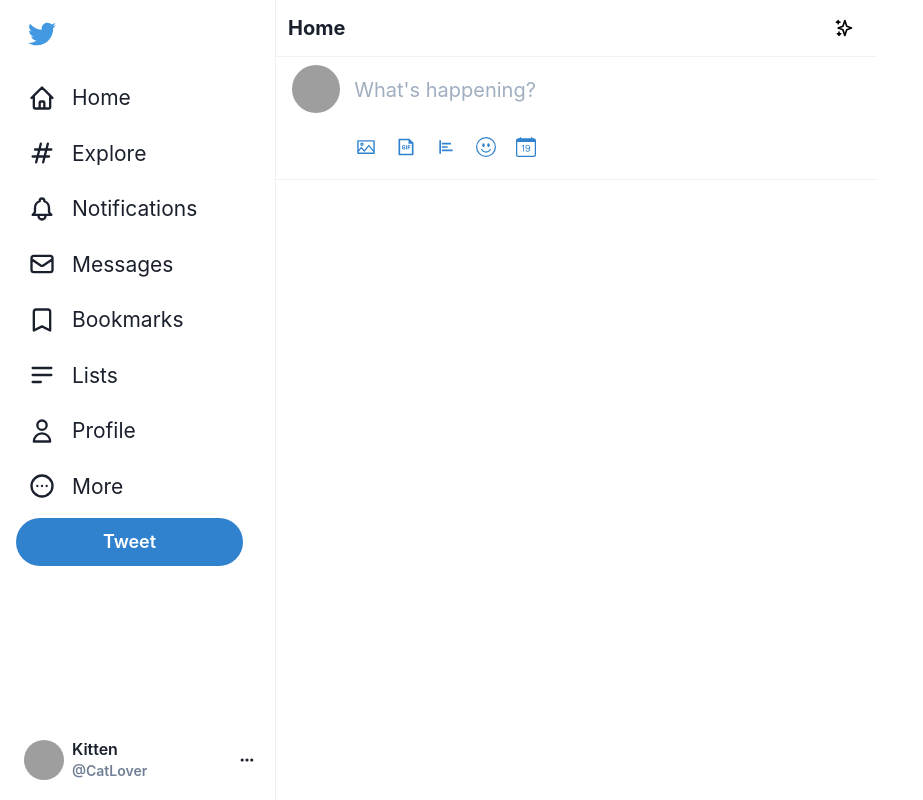
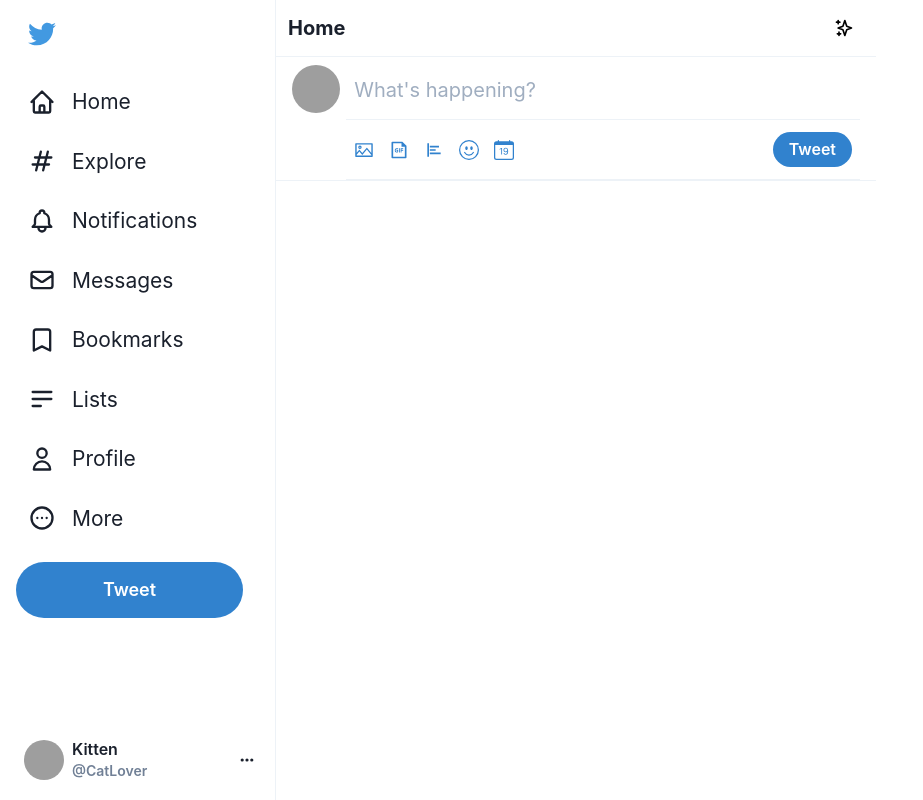
Before and after one commit to tomasbirbe/twitter-clone, a React (Vite) app: page /home in a window 1280 px wide. Shown: the whole page, without its empty margins (0-923 px from the left). Built offline with nearby package versions, Linux system fonts and the light colour scheme; grey boxes are pictures that could not be loaded.

Commit message:
Finish tweetbox and split functions and components in smaller files

```diff
--- a/src/App.tsx
+++ b/src/App.tsx
@@ -3,7 +3,7 @@ import React from 'react';
 import { Switch, Route, Redirect } from 'react-router-dom';
 
 import Layout from './Layout/Layout';
-import Feed from './Pages/Feed';
+import Feed from './Pages/Feed/Feed';
 
 const App = () => (
   <Layout>
--- a/src/Layout/components/Nav.tsx
+++ b/src/Layout/components/Nav.tsx
@@ -20,7 +20,7 @@ import { Stack, Text } from '@chakra-ui/layout';
 import { Button } from '@chakra-ui/button';
 import Icon from '@chakra-ui/icon';
 import NavLink from './NavLink';
-import TwButton from './TwButton';
+import TwButton from '../../components/TwButton';
 import HomeButton from './HomeButton';
 import ProfilePic from '../../components/ProfilePic';
 
@@ -37,8 +37,9 @@ const Nav = () => (
     <Stack
       as="ul"
       paddingInlineEnd={8}
-      justify="space-around"
+      justify="space-between"
       alignItems="flex-start"
+      spacing={3}
     >
       <HomeButton />
       <NavLink icon={HiOutlineHome} text="Home" />
@@ -49,11 +50,12 @@ const Nav = () => (
       <NavLink icon={HiOutlineMenuAlt2} text="Lists" />
       <NavLink icon={HiOutlineUser} text="Profile" />
       <NavLink icon={HiOutlineDotsCircleHorizontal} text="More" />
+      <Stack width="100%" paddingBlockStart={2}>
         <TwButton
           fontSize={18}
           color="white"
           bg="blue.500"
-        paddingBlock={6}
+          paddingBlock={7}
           _hover={{
             bg: 'blue.600',
           }}
@@ -61,6 +63,7 @@ const Nav = () => (
           Tweet
 
         </TwButton>
+      </Stack>
 
     </Stack>
 
--- a/src/Pages/Feed.tsx
+++ /dev/null
@@ -1,143 +0,0 @@
-import React, { useRef, useState } from 'react';
-
-// Chakra-ui
-
-import {
-  Stack, Text,
-} from '@chakra-ui/layout';
-
-// Icons
-
-import { HiOutlineSparkles } from 'react-icons/hi';
-import { IoEarth } from 'react-icons/io5';
-import { AiOutlinePicture } from 'react-icons/ai';
-import { RiFileGifLine } from 'react-icons/ri';
-import { BiPoll } from 'react-icons/bi';
-import { BsEmojiSmile, BsCalendarDate } from 'react-icons/bs';
-
-// Components
-
-import { Textarea } from '@chakra-ui/textarea';
-import Icon from '@chakra-ui/icon';
-import ProfilePic from '../components/ProfilePic';
-import IconButton from '../components/IconButton';
-import TweetButton from '../Layout/components/TwButton';
-
-const Feed = () => {
-  const [whoCanReplyButton, setWhoCanReplyButton] = useState(false);
-
-  const textAreaRef = useRef<any>();
-
-  const showButton = () => {
-    setWhoCanReplyButton(true);
-  };
-
-  const autoGrow = () => {
-    textAreaRef.current.style.height = '0px';
-    textAreaRef.current.style.height = `${textAreaRef.current.scrollHeight}px`;
-  };
-
-  return (
-    <Stack
-      as="main"
-      width="100%"
-      maxWidth="600px"
-    >
-      <Stack
-        as="header"
-        direction="row"
-        align="center"
-        borderBlockEnd="1px"
-        borderColor="gray.100"
-        justify="space-between"
-        width="100%"
-        paddingInline={3}
-        paddingBlock={2}
-
-      >
-        <Text fontWeight="bold" fontSize={20}>Home</Text>
-        <IconButton as={HiOutlineSparkles} color="black" boxSize={5} />
-      </Stack>
-      <Stack
-        as="section"
-        direction="row"
-        paddingInline={4}
-        borderBlockEnd="1px"
-        borderColor="gray.100"
-        spacing={0}
-      >
-        <Stack width="60px">
-          <ProfilePic size={12} />
-        </Stack>
-        <Stack width="100%" spacing={whoCanReplyButton ? 5 : 3}>
-          <Stack
-            spacing={1}
-          >
-            <Stack
-              direction="row"
-              align="center"
-              justify="center"
-            >
-
-              <Textarea
-                border={0}
-                paddingInline={2}
-                paddingBlockStart={3}
-                paddingBlockEnd={0}
-                _focus={{ outline: 0 }}
-                resize="none"
-                placeholder="What's happening?"
-                onInput={autoGrow}
-                fontSize={20}
-                ref={textAreaRef}
-                minHeight="50px"
-                autoFocus
-                onClick={showButton}
-              />
-            </Stack>
-            {
-              whoCanReplyButton
-                ? (
-                  <Stack
-                    direction="row"
-                    align="center"
-                    justify="center"
-                    width="fit-content"
-                  >
-                    <TweetButton
-                      bg="transparent"
-                      height="fit-content"
-                      paddingBlock={1}
-                      paddingInline={3}
-                      color="blue.500"
-                      fontSize={14}
-                      _hover={{
-                        bg: 'gray.100',
-                      }}
-                    >
-                      <Stack direction="row" justify="flex-start" align="center" width="100%" spacing={1}>
-                        <Icon as={IoEarth} boxSize={4} />
-                        <Text>Everyone can reply</Text>
-                      </Stack>
-                    </TweetButton>
-                  </Stack>
-                )
-                : ''
-            }
-          </Stack>
-          <Stack direction="row" paddingInlineStart={0} spacing={0} justify="flex-start" align="center">
-            <IconButton as={AiOutlinePicture} color="blue.500" boxSize={5} />
-            <IconButton as={RiFileGifLine} color="blue.500" boxSize={5} />
-            <IconButton as={BiPoll} color="blue.500" boxSize={5} />
-            <IconButton as={BsEmojiSmile} color="blue.500" boxSize={5} />
-            <IconButton as={BsCalendarDate} color="blue.500" boxSize={5} />
-          </Stack>
-          <Stack colSpan={4} />
-        </Stack>
-      </Stack>
-      {/* <Stack bg="purple.500" height="485px" mt="15px" /> */}
-    </Stack>
-  );
-};
-
-export default Feed;
--- /dev/null
+++ b/src/Pages/Feed/Feed.tsx
@@ -0,0 +1,27 @@
+import React from 'react';
+
+// Chakra-ui
+
+import { Stack } from '@chakra-ui/layout';
+
+// Components
+
+import TweetBox from './components/TweetBox';
+import FeedHeader from './components/FeedHeader';
+import Tweet from './components/Tweet';
+
+const Feed = () => (
+  <Stack
+    as="main"
+    width="100%"
+    maxWidth="600px"
+  >
+    <FeedHeader />
+    <Stack as="section">
+      <TweetBox />
+      <Tweet />
+    </Stack>
+  </Stack>
+);
+
+export default Feed;
--- /dev/null
+++ b/src/Pages/Feed/components/FeedHeader.tsx
@@ -0,0 +1,32 @@
+import React from 'react';
+
+// Chakra-ui
+
+import { Stack, Text } from '@chakra-ui/layout';
+
+// Icons
+
+import { HiOutlineSparkles } from 'react-icons/hi';
+
+// Components
+
+import IconButton from '../../../components/IconButton';
+
+const FeedHeader = () => (
+  <Stack
+    as="header"
+    direction="row"
+    align="center"
+    borderBlockEnd="1px"
+    borderColor="gray.100"
+    justify="space-between"
+    width="100%"
+    paddingInline={3}
+    paddingBlock={2}
+  >
+    <Text fontWeight="bold" fontSize={20}>Home</Text>
+    <IconButton as={HiOutlineSparkles} color="black" boxSize={5} />
+  </Stack>
+);
+
+export default FeedHeader;
--- /dev/null
+++ b/src/Pages/Feed/components/Tweet.tsx
@@ -0,0 +1,15 @@
+import { Stack } from '@chakra-ui/layout';
+import React from 'react';
+
+const Tweet = () => (
+  <Stack as="article">
+    <Stack>Profile pic</Stack>
+    <Stack>
+      <Stack>Tweet</Stack>
+      <Stack>Media</Stack>
+    </Stack>
+    <Stack>Icons</Stack>
+  </Stack>
+);
+
+export default Tweet;
--- /dev/null
+++ b/src/Pages/Feed/components/TweetBox.tsx
@@ -0,0 +1,41 @@
+import React, { useState } from 'react';
+
+// Chakra-ui
+
+import { Stack } from '@chakra-ui/react';
+
+// Icons
+
+// Components
+
+import ProfilePic from '../../../components/ProfilePic';
+
+import TweetBoxInput from './TweetBoxInput';
+import TweetBoxIcons from './TweetBoxIcons';
+
+const TweetBox = () => {
+  const [whoCanReplyButton, setWhoCanReplyButton] = useState(false);
+
+  return (
+    <Stack
+      direction="row"
+      paddingInline={4}
+      borderBlockEnd="1px"
+      borderColor="gray.100"
+      spacing={0}
+    >
+      <Stack width="60px">
+        <ProfilePic size={12} />
+      </Stack>
+      <Stack width="100%" spacing={whoCanReplyButton ? 3 : 1}>
+        <TweetBoxInput
+          whoCanReplyButton={whoCanReplyButton}
+          setWhoCanReplyButton={setWhoCanReplyButton}
+        />
+        <TweetBoxIcons />
+      </Stack>
+    </Stack>
+  );
+};
+
+export default TweetBox;
--- /dev/null
+++ b/src/Pages/Feed/components/TweetBoxIcons.tsx
@@ -0,0 +1,35 @@
+import React from 'react';
+
+// Chakra-ui
+
+import { Stack } from '@chakra-ui/layout';
+
+// Icons
+
+import { AiOutlinePicture } from 'react-icons/ai';
+import { BiPoll } from 'react-icons/bi';
+import { BsEmojiSmile, BsCalendarDate } from 'react-icons/bs';
+import { RiFileGifLine } from 'react-icons/ri';
+
+// Components
+
+import IconButton from '../../../components/IconButton';
+import TwButton from '../../../components/TwButton';
+
+const TweetBoxIcons = () => (
+  <Stack direction="row" align="center" justify="space-between" paddingInlineEnd={2} borderBlock="1px" paddingBlock={3} borderColor="gray.100">
+    <Stack direction="row" paddingInlineStart={0} spacing={0} justify="flex-start" align="center">
+      <IconButton as={AiOutlinePicture} color="blue.500" boxSize={5} size="35px" />
+      <IconButton as={RiFileGifLine} color="blue.500" boxSize={5} size="35px" />
+      <IconButton as={BiPoll} color="blue.500" boxSize={5} size="35px" />
+      <IconButton as={BsEmojiSmile} color="blue.500" boxSize={5} size="35px" />
+      <IconButton as={BsCalendarDate} color="blue.500" boxSize={5} size="35px" />
+    </Stack>
+    <Stack>
+      <TwButton color="white" bg="blue.500" height="35px">Tweet</TwButton>
+    </Stack>
+  </Stack>
+
+);
+
+export default TweetBoxIcons;
--- /dev/null
+++ b/src/Pages/Feed/components/TweetBoxInput.tsx
@@ -0,0 +1,71 @@
+import { Stack, Text } from '@chakra-ui/layout';
+import { Textarea, Icon } from '@chakra-ui/react';
+import React, { useRef } from 'react';
+import { IoEarth } from 'react-icons/io5';
+import TwButton from '../../../components/TwButton';
+
+const TweetInput = ({ whoCanReplyButton, setWhoCanReplyButton }:any) => {
+  const textAreaRef = useRef<any>();
+
+  const showButton = () => {
+    setWhoCanReplyButton(true);
+  };
+
+  const autoGrow = () => {
+    textAreaRef.current.style.height = '0px';
+    textAreaRef.current.style.height = `${textAreaRef.current.scrollHeight}px`;
+  };
+
+  return (
+    <Stack
+      spacing={1}
+    >
+      <Stack direction="row" align="center" justify="center">
+        <Textarea
+          border={0}
+          paddingInline={2}
+          paddingBlockStart={3}
+          paddingBlockEnd={0}
+          _focus={{ outline: 0 }}
+          resize="none"
+          placeholder="What's happening?"
+          onInput={autoGrow}
+          fontSize={20}
+          ref={textAreaRef}
+          minHeight="50px"
+          autoFocus
+          onClick={showButton}
+        />
+      </Stack>
+      {whoCanReplyButton
+        ? (
+          <Stack
+            direction="row"
+            align="center"
+            justify="center"
+            width="fit-content"
+          >
+            <TwButton
+              bg="transparent"
+              height="fit-content"
+              paddingBlock={1}
+              paddingInline={3}
+              color="blue.500"
+              fontSize={14}
+              _hover={{
+                bg: 'gray.100',
+              }}
+            >
+              <Stack direction="row" justify="flex-start" align="center" width="100%" spacing={1}>
+                <Icon as={IoEarth} boxSize={4} />
+                <Text>Everyone can reply</Text>
+              </Stack>
+            </TwButton>
+          </Stack>
+        )
+        : ''}
+    </Stack>
+  );
+};
+
+export default TweetInput;
--- a/src/components/IconButton.tsx
+++ b/src/components/IconButton.tsx
@@ -2,7 +2,7 @@ import { Button } from '@chakra-ui/button';
 import Icon from '@chakra-ui/icon';
 import React from 'react';
 
-const IconButton = ({ width, height, ...props }: {width: number, height: number}) => (
+const IconButton = ({ size, ...props }: any) => (
   <Button
     padding={0}
     borderRightRadius="full"
@@ -10,11 +10,11 @@ const IconButton = ({ width, height, ...props }: {width: number, height: number}
     transition="ease-in-out"
     transitionProperty="all"
     transitionDuration="100ms"
-    minWidth={width}
-    height={height}
+    minWidth={size}
+    height={size}
     bg="transparent"
     _hover={{
-      bg: 'gray.500',
+      bg: 'gray.100',
     }}
     _focus={{
       outlineWidth: '1px',
--- a/src/Layout/components/TwButton.tsx
+++ b/src/components/TwButton.tsx
@@ -1,7 +1,10 @@
 import React from 'react';
+
+// Chakra-ui
+
 import { Button } from '@chakra-ui/button';
 
-const TwButton = (props: any) => (
+const TwButton = ({ ...props }: any) => (
   <Button
     {...props}
     type="button"
```
Lines whose indentation alone changed are shown as unchanged.
